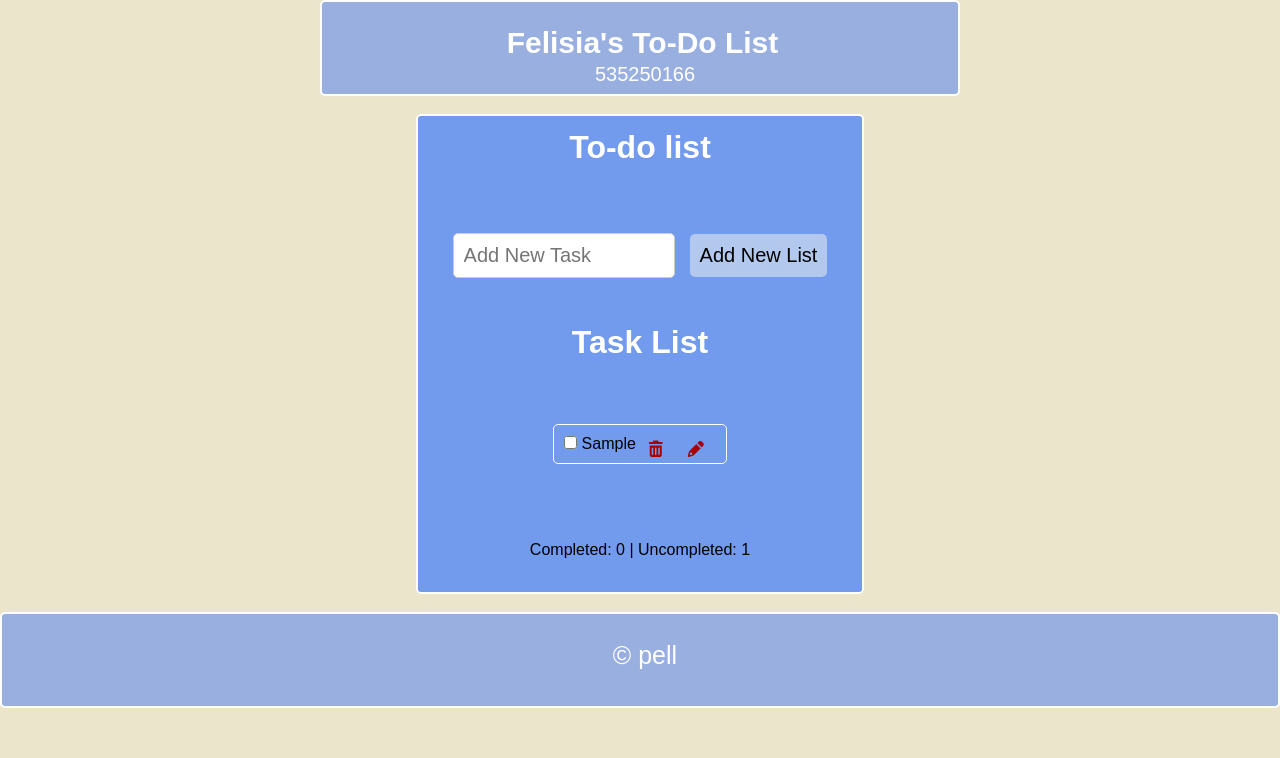
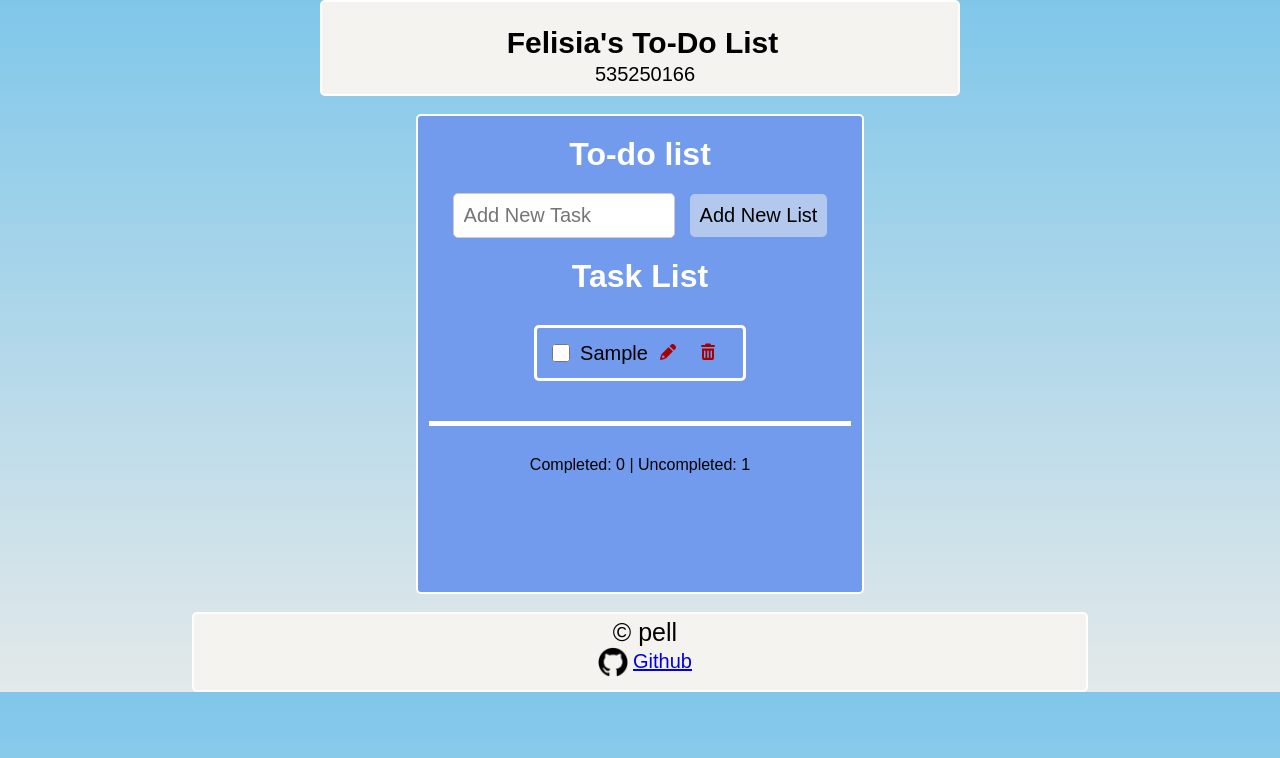
Before and after one commit to Pell227/to-do-list, a plain HTML site: page index.html in a window 1280 px wide. Both pictures are taken after typing "Sample" into the empty fields and a click on the button "Add New List". Drawn offline with Linux system fonts and the light colour scheme.

Commit message:
finished

```diff
--- a/index.html
+++ b/index.html
@@ -41,7 +41,7 @@
       <h1>Task List</h1>
 
       <ul id="lc"></ul>
-
+      <hr>
       <div class="cc">
         <div id="tc">
           Completed: <span id="c-c">0</span> | Uncompleted:
@@ -57,6 +57,10 @@
   <footer>
     <div class="boxft">
       <p>&copy; pell</p>
+      <div style="display: flex; align-items: center; gap: 5px;">
+      <img src="assets/GitHub_Invertocat_Logo.svg.webp" alt="GitHub Logo" width="30" height="30">
+      <a href="https://github.com/Pell227">Github</a>
+      </div>
     </div>
   </footer>
 </html>
--- a/style.css
+++ b/style.css
@@ -3,20 +3,22 @@
 }
 
 body {
-  background-color: #ebe5cc;
+  background: linear-gradient(#7fc7ea, #e4e9ea);
   font-family: Arial, Helvetica, sans-serif;
 }
 
 .boxft {
   box-sizing: border-box;
+  position: relative;
   border: 2px, solid, white;
   display: flex;
+  flex-direction: column;
   justify-content: center;
   align-items: center;
-  background-color: #99afe0;
+  background-color: #f4f3ef;
   border-radius: 5px;
-  width: 100%;
-  height: 6em;
+  width: 70%;
+  height: 5em;
   padding: 5px 10px 15px 20px;
 }
 
@@ -27,7 +29,7 @@ body {
   display: flex;
   justify-content: center;
   align-items: center;
-  background-color: #99afe0;
+  background-color: #f4f3ef;
   border-radius: 5px;
   width: 50%;
   height: 6em;
@@ -37,14 +39,14 @@ body {
 
 .boxh h1 {
   text-align: center;
-  color: #ffffff;
+  color: #000000;
   font-size: 30px;
 }
 
 .boxh p {
   position: absolute;
   text-align: center;
-  color: #ffffff;
+  color: #000000;
   font-size: 20px;
   bottom: 8px;
   margin: 0;
@@ -61,18 +63,30 @@ footer {
   box-sizing: border-box;
   border-radius: 5px;
   background-color: #729aed;
-  justify-content: center;
+  justify-content: flex-start;
   align-items: center;
   flex-direction: column;
+  gap: 20px;
   width: 35%;
-  height: 30em;
+  min-height: 30em;
+  padding-top: 20px;
+}
+
+.boxtd > * {
+  margin: 0;
 }
 
 .boxtd h1 {
   color: #ffffff;
   align-self: center;
   text-align: center;
-  margin-top: 13px;
+}
+
+.boxtd hr {
+  width: 95%;
+  border: none;
+  border-top: 5px solid #ffffff;
+  margin: 10px 0;
 }
 
 #formm {
@@ -92,7 +106,14 @@ footer {
 }
 
 .boxft p {
+  color: #000000;
   font-size: 25px;
+  margin: 0;
+}
+
+.boxft a {
+  font-size: 20px;
+  margin: 0;
 }
 
 ul {
@@ -100,14 +121,48 @@ ul {
   padding: 0;
   margin-top: 20px;
   text-align: left;
+  width: 100%;
 }
 
 li {
-  border: 1px solid white;
+  display: flex;
+  align-items: center;
+  justify-content: flex-start;
+  border: 3px solid white;
   border-radius: 5px;
-  margin-bottom: 10px;
-  padding: 10px;
-  margin-top: 10px;
+  margin: 10px auto;
+  padding: 10px 15px;
+  width: fit-content;
+  max-width: 90%;
+  box-sizing: border-box;
+  min-width: 0;
+}
+
+li label {
+  display: flex;
+  align-items: center;
+  justify-content: flex-start;
+  gap: 10px;
+  font-size: 20px;
+  min-width: 0;
+  flex: 1;
+}
+
+li label input,
+li label span {
+  margin: 0;
+}
+
+li label span {
+  overflow-wrap: break-word;
+  word-break: break-word;
+  min-width: 0;
+}
+
+li input[type="checkbox"] {
+  width: 18px;
+  height: 18px;
+  cursor: pointer;
 }
 
 #tdn {
@@ -135,7 +190,7 @@ li {
 
 .edit,
 .deletee {
-  float: right;
+  float: none;
   color: #a60000;
   cursor: pointer;
   margin: 3px 5px;
@@ -147,5 +202,5 @@ li {
 .completed {
   text-decoration: line-through;
   color: gray;
-  border: 1px solid gray;
+  border: 3px solid gray;
 }
```
Also changed, not shown: assets/GitHub_Invertocat_Logo.svg.webp (added).
